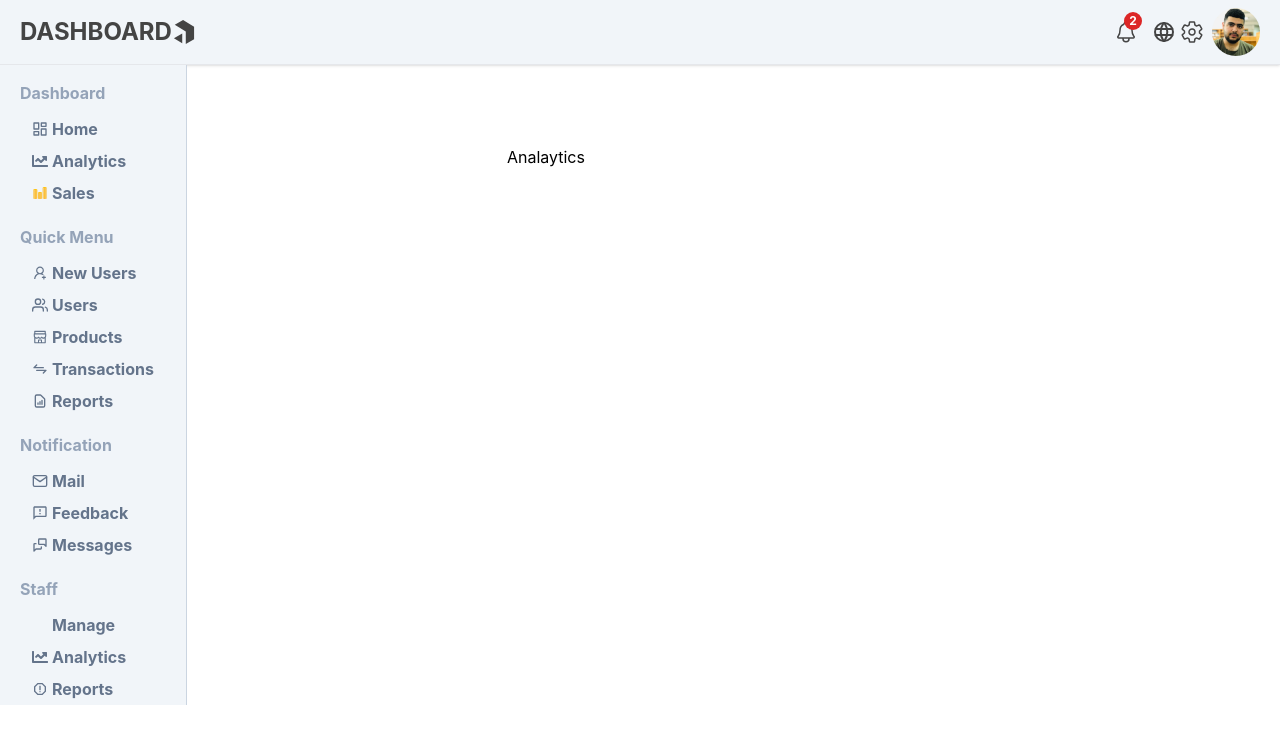
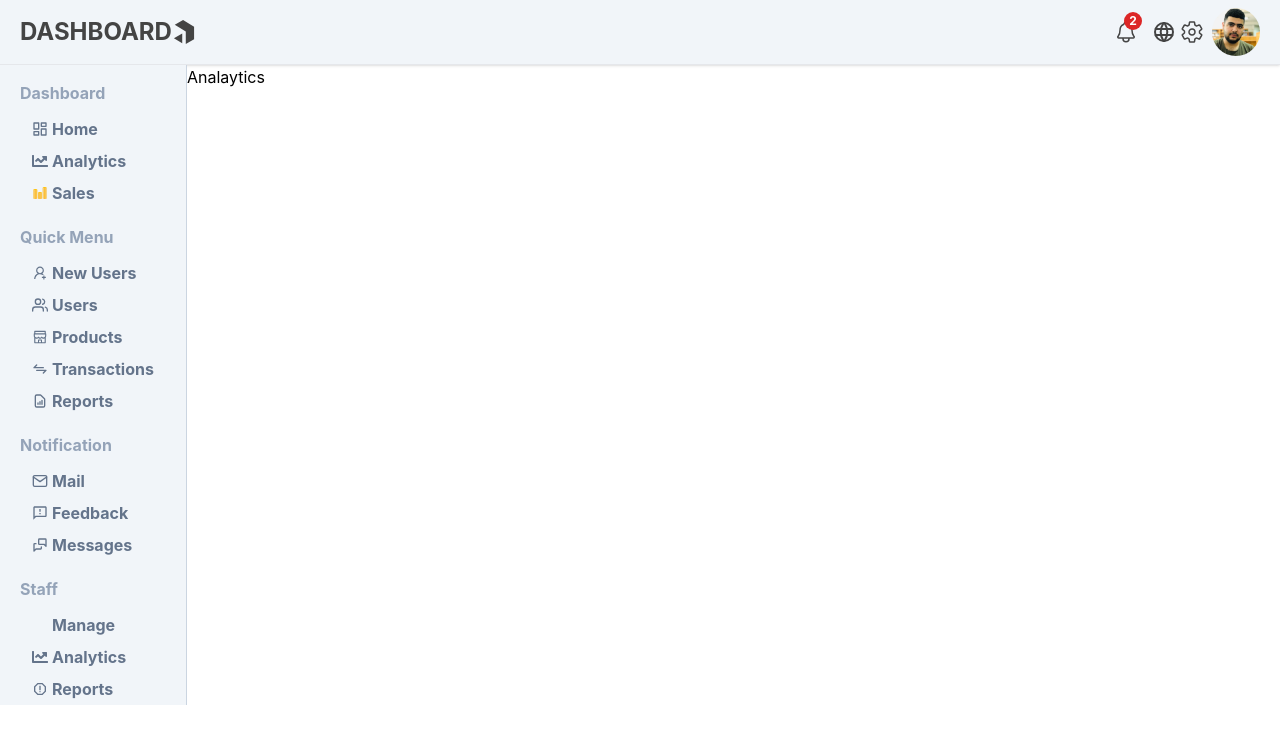
Before and after one commit to ghasemizade/dashboard-cms, a React (Create React App) app: page /analytics in a window 1280 px wide. Shown: the top 744 px of the page. Built offline with nearby package versions, Linux system fonts and the light colour scheme; some icons are missing.

Commit message:
remove (style): m & p

```diff
--- a/src/pages/Analaytics.js
+++ b/src/pages/Analaytics.js
@@ -4,8 +4,6 @@ import React from 'react'
 
 export default function Analaytics() {
   return (
-      <div className={clsx(
-        "ml-80 pt-20"
-      )}>Analaytics</div>
+      <div>Analaytics</div>
   )
 }
```
